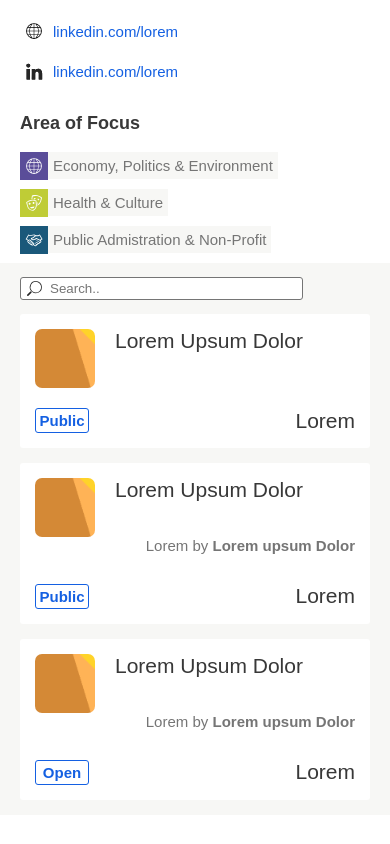
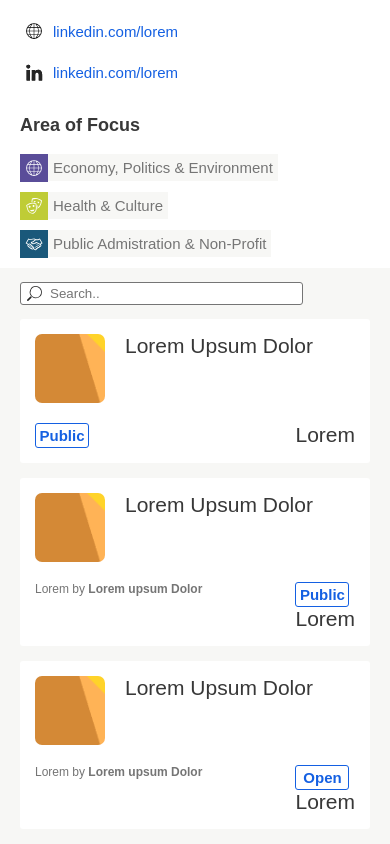
Before and after one commit to dburdyga/entry-testing, a website: page 1. page-from-jpeg/index.html in a window 390 px wide. Shown: the part 748-1592 px from the top of the page. Before the commit the page ends 1563 px from the top, so only its background shows below. Drawn offline with Linux system fonts and the light colour scheme.

Commit message:
changes in card.css and chip.css

```diff
--- a/1. page-from-jpeg/css/elements/card.css
+++ b/1. page-from-jpeg/css/elements/card.css
@@ -27,8 +27,8 @@
 }
 
 .card__image {
-    max-height: 60px;
-    max-width: 60px;
+    max-height: 70px;
+    max-width: 70px;
     border-radius: 7px;
 }
 
@@ -49,6 +49,9 @@
     margin-top: 10px;
 }
 
+.card__text {
+    padding-top: 50px;
+}
 
 .card__text--grey {
     padding-bottom: 10px;
@@ -95,11 +98,11 @@
         margin-bottom: 15px;
         margin-right: 0px;
      }
+     .card__text {
+        padding-top: 0px;
+    }
      .card__content {
         flex-direction: row;
-     }
-     .card__text{
-        align-self: flex-end;
      }
      .card__text--small, .card__text--normal, span, .card__main_btn {
          display: none;
@@ -111,4 +114,7 @@
         float: right;
         font-size: 21px;
      }
+     .card__text--grey {
+         font-size: 12px;
+     }
 }
--- a/1. page-from-jpeg/css/elements/chip.css
+++ b/1. page-from-jpeg/css/elements/chip.css
@@ -34,3 +34,10 @@
     background-color: #f7f7f5;
     color: #757575;
 }
+
+
+@media screen and (max-width: 769px) {
+    .chip {
+        margin-bottom: 10px;
+     }
+}
--- a/1. page-from-jpeg/index.html
+++ b/1. page-from-jpeg/index.html
@@ -28,7 +28,7 @@
                 </p>
               </div>
             </section>
-            <section class="content__section content__sectio--tighter">
+            <section class="content__section content__sectioт--tighter">
               <div class="contact__container">
                     <h3>Contact</h3>
                     <div class="contact__container_photo">
@@ -94,20 +94,18 @@
               <img class="card__image" src="./img/item-logo.png">
               <div class="card__title">Lorem Upsum Dolor</div>
             </div>
-            <div class="card__text">
+            <div class="card__content">
               <p class="card__text--normal">Lorem ipsum dolor sit amet, consectetur adipiscing elit, sed do eiusmod tempor incididunt ut labore et dolor</p>
-            </div>
-            <div class="card__content">
-              <div class="card__text">
               <p class="card__text--blue">Public</p>
-              </div>
               <div class="card__text">
                 <div class="card__text--content">
                   <p class="card__text--big">Lorem</p>
                   <span>No fees & no time restructions</span>
                 </div>
+              </div>
+              </div>
+              <div class="card__btn">
                   <button class="card__main_btn">View Details...</button>
-              </div>
               </div>
              </div>
           <div class="card">
@@ -115,17 +113,21 @@
                 <img class="card__image" src="./img/item-logo.png">
                 <div class="card__title">Lorem Upsum Dolor</div>
               </div>
-              <div class="card__text">
+              <div class="card__content">
+                <div class="card__content_first">
                   <p class="card__text--grey">Lorem by <b>Lorem upsum Dolor</b></p>
                   <p class="card__text--normal">Lorem ipsum dolor sit amet, consectetur adipiscing elit, sed do eiusmod tempor incididunt ut labore et dolor</p>
+                </div>
+                <div class="card__content_second">
                   <p class="card__text--small"><b>Format: </b>csv</p>
-              </div>
-              <div class="card__content">
                   <p class="card__text--blue">Public</p>
                   <div class="card__text--content">
                     <p class="card__text--big">Lorem</p>
                     <span>No fees & no time restructions</span>
                   </div>
+                </div>
+              </div>
+                <div class="card__btn">
                   <button class="card__main_btn">View Details...</button>
                 </div>
               </div>
@@ -134,17 +136,21 @@
               <img class="card__image"src="./img/item-logo.png">
               <div class="card__title">Lorem Upsum Dolor</div>
             </div>
-              <div class="card__text">
+            <div class="card__content">
+              <div class="card__content_first">
                 <p class="card__text--grey">Lorem by <b>Lorem upsum Dolor</b></p>
                 <p class="card__text--normal">Lorem ipsum dolor sit amet, consectetur adipiscing elit, sed do eiusmod tempor incididunt ut labore et dolor</p>
+              </div>
+              <div class="card__content_second">
                 <p class="card__text--small"><b>Format: </b>csv</p>
-              </div>
-              <div class="card__content">
                 <p class="card__text--blue">Open</p>
                 <div class="card__text--content">
                   <p class="card__text--big">Lorem</p>
                   <span>No fees & no time restructions</span>
                 </div>
+              </div>
+            </div>
+            <div class="card__btn">
               <button class="card__main_btn">View Details...</button>
             </div>
           </div>
```
Lines whose indentation alone changed are shown as unchanged.
